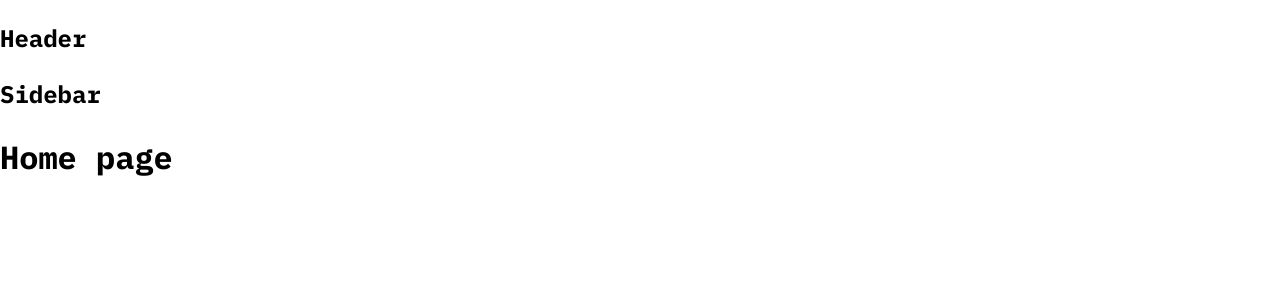
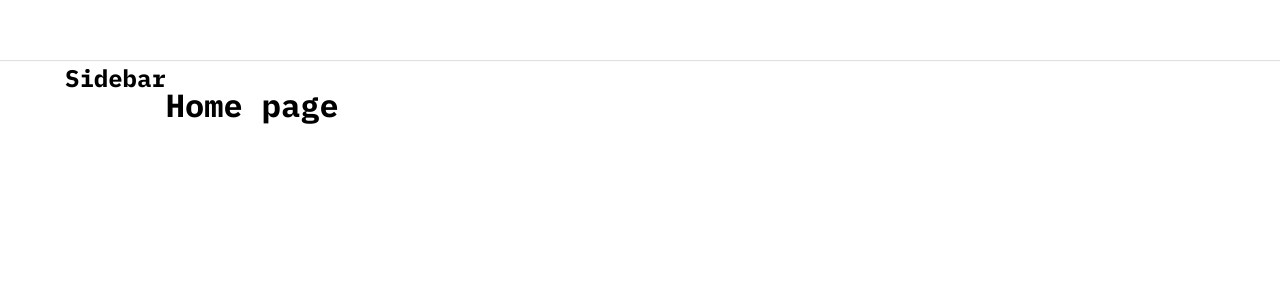
Before and after one commit to ThanhDatTu3tle/tiktok, a React (Create React App) app: page / in a window 1280 px wide. Shown: the top 300 px of the page. Built offline with nearby package versions, Linux system fonts and the light colour scheme.

Commit message:
update frames

```diff
--- a/package.json
+++ b/package.json
@@ -6,6 +6,7 @@
     "@testing-library/jest-dom": "^5.16.5",
     "@testing-library/react": "^13.3.0",
     "@testing-library/user-event": "^13.5.0",
+    "classnames": "^2.3.2",
     "normalize.css": "^8.0.1",
     "react": "^18.2.0",
     "react-dom": "^18.2.0",
--- a/src/components/GlobalStyles/GlobalStyles.scss
+++ b/src/components/GlobalStyles/GlobalStyles.scss
@@ -6,6 +6,8 @@
 }
 
 * {
+  margin: 0;
+  padding: 0;
   box-sizing: border-box;
 }
 
--- /dev/null
+++ b/src/components/Layouts/DefaultLayout/DefaultLayout.module.scss
@@ -0,0 +1,10 @@
+.wrapper {
+  display: flex;
+  flex-direction: column;
+  align-items: center;
+}
+
+.container {
+  width: 1150px;
+  display: flex;
+}
--- /dev/null
+++ b/src/components/Layouts/DefaultLayout/Sidebar/Sidebar.module.scss
@@ -0,0 +1,5 @@
+.wrapper {
+  width: 356px;
+  min-height: 1000px;
+  background-color: aqua;
+}
--- a/src/components/Layouts/DefaultLayout/Sidebar/index.js
+++ b/src/components/Layouts/DefaultLayout/Sidebar/index.js
@@ -1,9 +1,14 @@
-function Header() {
+import classNames from 'classnames/bind';
+import styles from './Sidebar.module.scss';
+
+const cx = classNames.bind(styles)
+
+function Sidebar() {
   return (
-    <>
+    <aside classNames={cx('wrapper')}>
       <h2>Sidebar</h2>
-    </>
+    </aside>
   )
 }
 
-export default Header;
+export default Sidebar;
--- a/src/components/Layouts/DefaultLayout/index.js
+++ b/src/components/Layouts/DefaultLayout/index.js
@@ -1,13 +1,17 @@
+import classNames from 'classnames/bind';
 import Header from '~/components/Layouts/components/Header';
 import Sidebar from './Sidebar';
+import styles from './DefaultLayout.module.scss';
+
+const cx = classNames.bind(styles)
 
 function DefaultLayout({ children }) {
   return (
-    <div>
+    <div className={cx('wrapper')}>
       <Header />
-      <div className="container">
+      <div className={cx('container')}>
         <Sidebar />
-        <div className="content">{children}</div>
+        <div className={cx('content')}>{children}</div>
       </div>
     </div>
   );
--- /dev/null
+++ b/src/components/Layouts/components/Header/Header.module.scss
@@ -0,0 +1,12 @@
+.wrapper {
+  width: 100%;
+  height: 60px;
+  box-shadow: 0px 1px 1px rgb(0 0 0 / 12%);
+  display: flex;
+  justify-content: center;
+}
+
+.inner {
+  height: 100%;
+  width: 1150px;
+}
--- a/src/components/Layouts/components/Header/index.js
+++ b/src/components/Layouts/components/Header/index.js
@@ -1,8 +1,15 @@
+import classNames from 'classnames/bind';
+import styles from './Header.module.scss';
+
+const cx = classNames.bind(styles)
+
 function Header() {
   return (
-    <>
-      <h2>Header</h2>
-    </>
+    <header className={cx('wrapper')}>
+      <div className={cx('inner')}>
+
+      </div>
+    </header>
   )
 }
 
```
Also changed, not shown: 1 other file (tests, documents, lock files or other folders).
